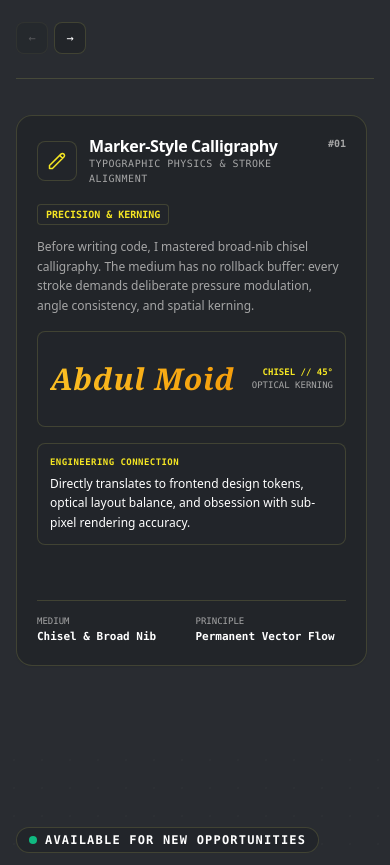
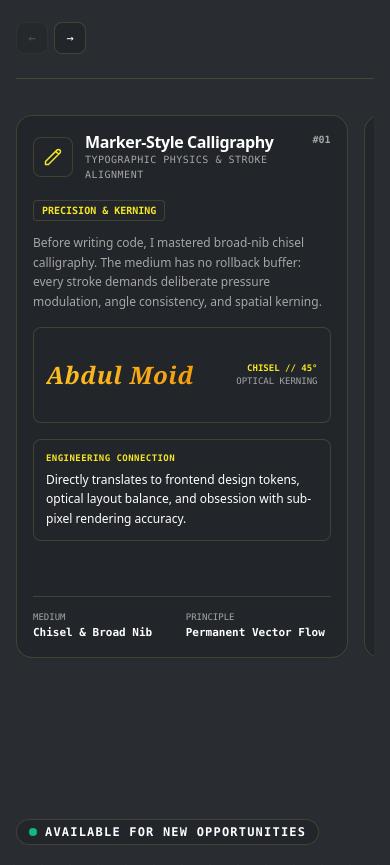
Before and after one commit to abdulmoiddd/Portfolio-Website, a Next.js app: page / in a window 390 px wide. Shown: the part 10452-11317 px from the top of the page. Built offline with nearby package versions, Linux system fonts and the light colour scheme.

Commit message:
feat(identity): optimize horizontal carousel card width and visual demos for mobile screens

```diff
--- a/src/components/Home/BeyondTheCode.jsx
+++ b/src/components/Home/BeyondTheCode.jsx
@@ -28,7 +28,7 @@ const IDENTITY_MODULES = [
     ),
     visualDemo: (
       <div className="relative w-full h-24 rounded-lg bg-[var(--clr-surface-sub)] border border-[var(--clr-border)] p-3 flex items-center justify-between overflow-hidden">
-        <div className="text-3xl font-black italic tracking-wide text-transparent bg-clip-text bg-gradient-to-r from-amber-400 via-yellow-300 to-amber-500 font-serif select-none">
+        <div className="text-2xl sm:text-3xl font-black italic tracking-wide text-transparent bg-clip-text bg-gradient-to-r from-amber-400 via-yellow-300 to-amber-500 font-serif select-none">
           Abdul Moid
         </div>
         <div className="text-right">
@@ -113,7 +113,7 @@ const IDENTITY_MODULES = [
     ),
     visualDemo: (
       <div className="relative w-full h-24 rounded-lg bg-[var(--clr-surface-sub)] border border-[var(--clr-border)] p-3 flex items-center justify-between overflow-hidden">
-        <svg className="w-40 h-16 text-[var(--clr-accent)]/50" viewBox="0 0 160 50" fill="none" aria-hidden="true">
+        <svg className="w-28 sm:w-40 h-16 text-[var(--clr-accent)]/50" viewBox="0 0 160 50" fill="none" aria-hidden="true">
           <path d="M0 45 Q 25 10, 50 35 T 100 12 T 140 28 T 160 38" stroke="currentColor" strokeWidth="2" fill="none" />
           <path d="M0 48 Q 30 20, 70 38 T 130 20 T 160 32" stroke="currentColor" strokeWidth="1.2" strokeDasharray="2 2" fill="none" />
         </svg>
@@ -216,7 +216,7 @@ export default function BeyondTheCode() {
           {IDENTITY_MODULES.map((item) => (
             <div
               key={item.id}
-              className="snap-start shrink-0 w-[90vw] sm:w-[380px] lg:w-[400px] p-5 rounded-2xl bg-[var(--clr-surface-card)] border border-[var(--clr-border)] hover:border-[var(--clr-accent)] shadow-sm transition-all flex flex-col justify-between group"
+              className="snap-start shrink-0 w-[85vw] max-w-[340px] sm:max-w-none sm:w-[380px] lg:w-[400px] p-4 sm:p-5 rounded-2xl bg-[var(--clr-surface-card)] border border-[var(--clr-border)] hover:border-[var(--clr-accent)] shadow-sm transition-all flex flex-col justify-between group"
             >
               <div>
                 {/* Header: Icon + Index + Title */}
```
